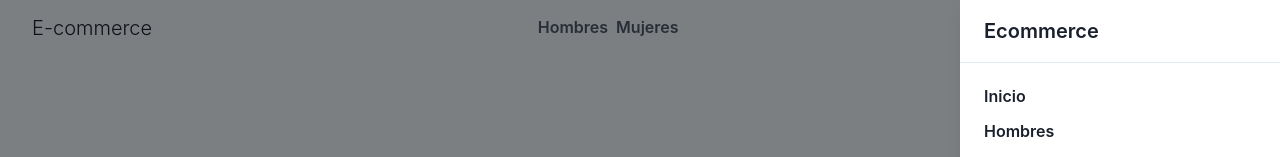
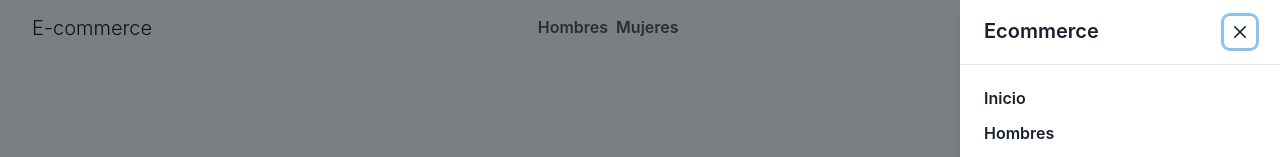
Before and after one commit to mauromamani/next-ecommerce, a Next.js app in the folder client/: page / in a window 1280 px wide. Both pictures are taken after a click on the button "Menu". Shown: the top 157 px of the page. Built offline with nearby package versions, Linux system fonts and the light colour scheme.

Commit message:
chore: add close button

```diff
--- a/client/src/components/drawer/index.tsx
+++ b/client/src/components/drawer/index.tsx
@@ -1,4 +1,5 @@
 import {
+  CloseButton,
   Drawer as D,
   DrawerBody,
   DrawerContent,
@@ -6,6 +7,7 @@ import {
   DrawerOverlay,
   Heading,
   Stack,
+  Text,
 } from '@chakra-ui/react';
 import { FC, useContext } from 'react';
 
@@ -19,7 +21,13 @@ export const Drawer: FC = () => {
     <D placement={'right'} onClose={onClose} isOpen={isOpen}>
       <DrawerOverlay />
       <DrawerContent>
-        <DrawerHeader borderBottomWidth="1px">Ecommerce</DrawerHeader>
+        <DrawerHeader
+          borderBottomWidth="1px"
+          display={'flex'}
+          justifyContent="space-between">
+          <Text>Ecommerce</Text>
+          <CloseButton onClick={onClose} />
+        </DrawerHeader>
         <DrawerBody>
           <Stack direction={['column']} spacing="4" mt={'4'}>
             <Link href="/">
```
